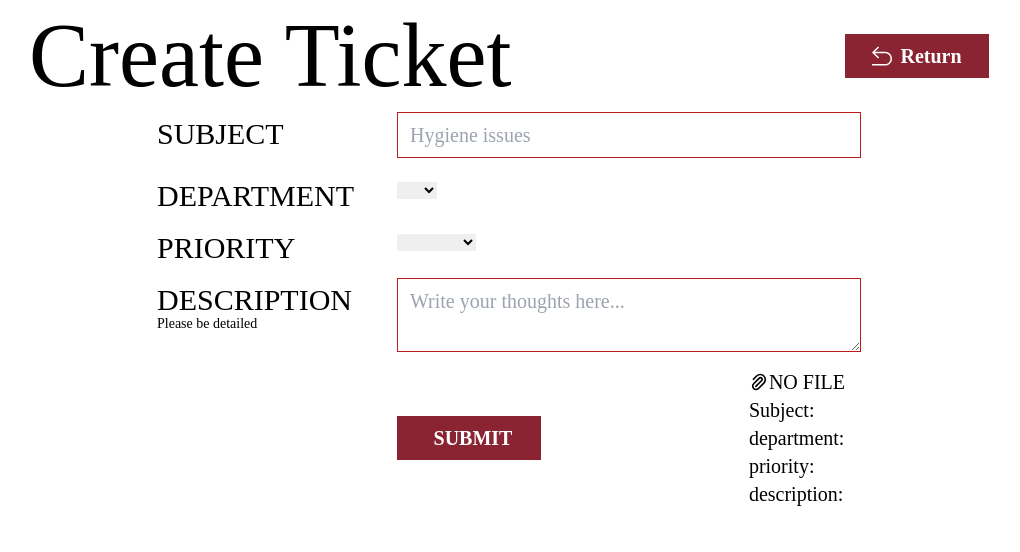
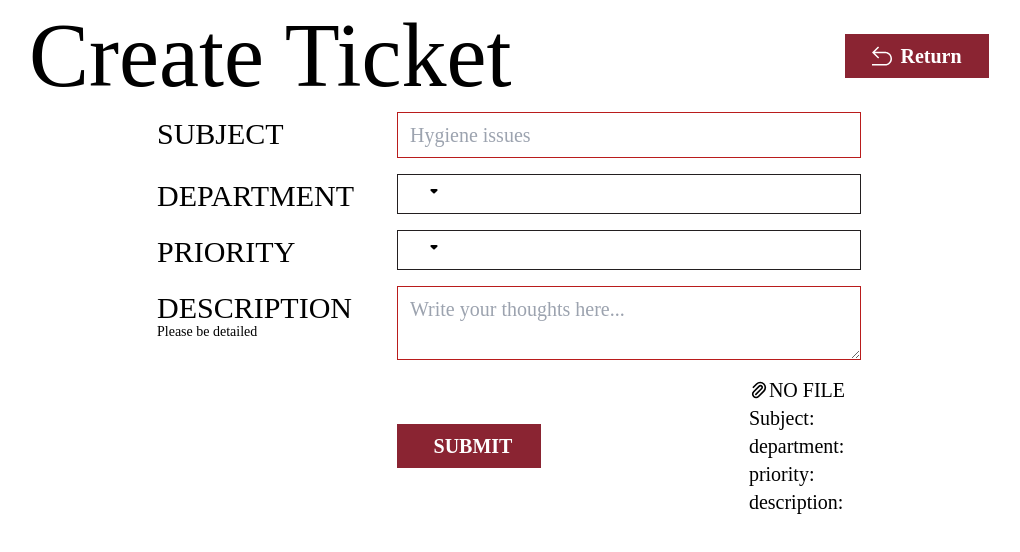
Before and after one commit to AriGaspar/TicketingSys7brew, a Nuxt app: page /createTicket in a window 1280 px wide. Shown: the top 552 px of the page, without its empty margins (131-1151 px from the left). Built offline with nearby package versions, Linux system fonts and the light colour scheme.

Commit message:
Dropbox fixed on the Create View. Create ticket now navigates to the corresponding view.

```diff
--- a/components/DropboxComp.vue
+++ b/components/DropboxComp.vue
@@ -7,12 +7,12 @@
                 width="30" height="30"
                 viewBox="0 0 30 30"
                 id="down-drop-arrow"
-                class="inline-block ml-2 -mr-1">
+                class="inline-block ml-2 -mr-1 right-0">
                 <path d="M8.71 11.71l2.59 2.59c.39.39 1.02.39 1.41 0l2.59-2.59c.63-.63.18-1.71-.71-1.71H9.41c-.89 0-1.33 1.08-.7 1.71z"></path>
             </svg>
             <!-- Close button -->
         </button>
-        <button v-if="selected" @click="clearOption()" class="absolute -mt-2 -ml-2 top-0 left-0 flex rounded-full justify-center items-center bg-custom-red-wine">
+        <button v-if="selected && has_clear_button" @click="clearOption()" class="absolute -mt-2 -ml-2 top-0 left-0 flex rounded-full justify-center items-center bg-custom-red-wine">
             <svg width="15px" height="15px" viewBox="0 0 32 32" xmlns="http://www.w3.org/2000/svg" fill="none">
                 <path stroke="#ffffff" stroke-linecap="round" stroke-linejoin="round" stroke-width="2" d="M8.5 23.5l15-15M23.5 23.5l-15-15"/>
             </svg>
@@ -39,7 +39,7 @@
 
 <script>
 export default {
-    props: ['options','text_type','default_caption','type']
+    props: ['options','text_type','default_caption','type', 'has_clear_button']
     ,
     components: {
     },
--- a/package.json
+++ b/package.json
@@ -15,6 +15,7 @@
     "cors": "^2.8.5",
     "firebase": "^9.0.0",
     "fuse.js": "^7.0.0",
+    "luxon": "^3.4.4",
     "nuxt": "^3.11.1",
     "tailwindcss": "^3.4.3",
     "vue": "^3.4.21",
--- a/pages/createTicket.vue
+++ b/pages/createTicket.vue
@@ -10,20 +10,12 @@
 
                 <label for="department" class="text-xxl col-span-1 pt-2">DEPARTMENT</label>
                 <div class="col-span-2">
-                  <select id="department" v-model="department" class="milkstore04-text text-sm">
-    <option value="IT">IT</option>
-    <option value="HR">HR</option>
-    <option value="CS">CS</option>
-</select>
+                  <DropboxComp id="department_drop" :has_clear_button="false" :default_caption="''" :text_type="'milkstore04-text text-sm'" :options="departments" @input="handleSelectedDepartment" />
                 </div>
 
                 <label for="priority" class="text-xxl col-span-1 pt-2">PRIORITY</label>
                 <div class="col-span-2">
-                  <select id="priority" v-model="priority" class="milkstore04-text text-sm">
-    <option value="HIGH">HIGH</option>
-    <option value="MEDIUM">MEDIUM</option>
-    <option value="LOW">LOW</option>
-</select>
+                  <DropboxComp id="priority_drop" :has_clear_button="false" :default_caption="''" :text_type="'milkstore04-text text-sm'" :options="priorities" @input="handleSelectedPriority" />
                 </div>
 
                 <div class="flex flex-col">
@@ -83,8 +75,9 @@ export default {
       selectedFile: '',
       isFileObtained: '',
       selectedFileName: '',
-
-    };
+      priorities: ['HIGH','LOW','MEDIUM' ],
+      departments: ['IT','HR','FRONT DESK', 'BARISTA' ]
+    }
   },
   methods: {
     submitForm: async () => {
```
Also changed, not shown: pages/ticketTable.vue (+6 -16 lines), 1 other file (tests, documents, lock files or other folders).
